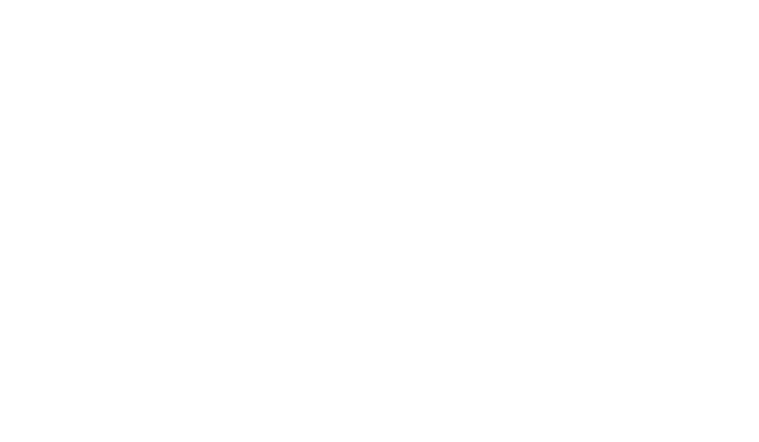
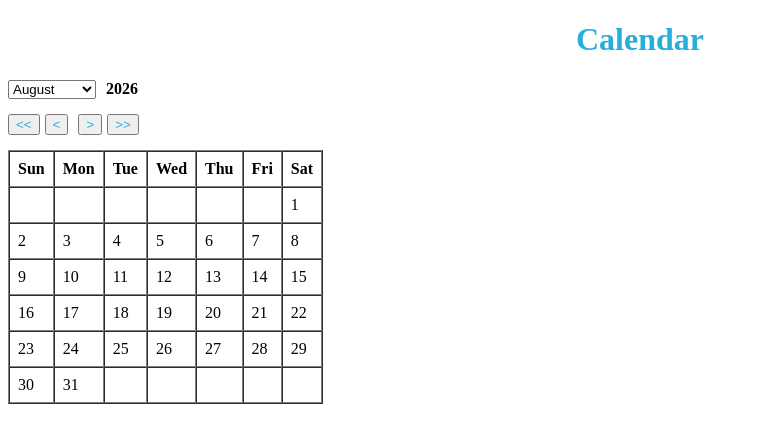
Before and after one commit to acciojob/calendar-react-ARAVINTH0022, a React app: page / in a window 1280 px wide. Shown: the whole page, without its empty margins (0-759 px from the left). Built offline with nearby package versions, Linux system fonts and the light colour scheme.

Commit message:
Implement Calendar React solution with month dropdown, double-click year edit, and nav buttons

```diff
--- a/src/components/App.js
+++ b/src/components/App.js
@@ -1,11 +1,186 @@
-import React, {Component, useState} from "react";
+import React, { useState } from "react";
 import '../styles/App.css';
 
+const MONTHS = [
+  "January", "February", "March", "April", "May", "June",
+  "July", "August", "September", "October", "November", "December"
+];
+
 const App = () => {
+  const [monthIndex, setMonthIndex] = useState(new Date().getMonth());
+  const [year, setYear] = useState(new Date().getFullYear());
+  const [isEditingYear, setIsEditingYear] = useState(false);
+  const [yearInput, setYearInput] = useState(year.toString());
+
+  const daysInMonth = new Date(year, monthIndex + 1, 0).getDate();
+  const firstDay = new Date(year, monthIndex, 1).getDay();
+
+  const handlePrevMonth = () => {
+    if (monthIndex === 0) {
+      setMonthIndex(11);
+      setYear((y) => {
+        const ny = y - 1;
+        setYearInput(ny.toString());
+        return ny;
+      });
+    } else {
+      setMonthIndex((m) => m - 1);
+    }
+  };
+
+  const handleNextMonth = () => {
+    if (monthIndex === 11) {
+      setMonthIndex(0);
+      setYear((y) => {
+        const ny = y + 1;
+        setYearInput(ny.toString());
+        return ny;
+      });
+    } else {
+      setMonthIndex((m) => m + 1);
+    }
+  };
+
+  const handlePrevYear = () => {
+    setYear((y) => {
+      const ny = y - 1;
+      setYearInput(ny.toString());
+      return ny;
+    });
+  };
+
+  const handleNextYear = () => {
+    setYear((y) => {
+      const ny = y + 1;
+      setYearInput(ny.toString());
+      return ny;
+    });
+  };
+
+  const handleMonthChange = (e) => {
+    const val = e.target.value;
+    const selected = MONTHS.indexOf(val);
+    if (selected !== -1) {
+      setMonthIndex(selected);
+    } else if (!isNaN(val)) {
+      setMonthIndex(parseInt(val, 10));
+    }
+  };
+
+  const handleYearSubmit = () => {
+    const parsed = parseInt(yearInput, 10);
+    if (!isNaN(parsed) && parsed > 0) {
+      setYear(parsed);
+    } else {
+      setYearInput(year.toString());
+    }
+    setIsEditingYear(false);
+  };
+
+  const rows = [];
+  let currentDay = 1;
+
+  for (let i = 0; i < 6; i++) {
+    const row = [];
+    for (let j = 0; j < 7; j++) {
+      if (i === 0 && j < firstDay) {
+        row.push("");
+      } else if (currentDay > daysInMonth) {
+        row.push("");
+      } else {
+        row.push(currentDay);
+        currentDay++;
+      }
+    }
+    rows.push(row);
+    if (currentDay > daysInMonth) break;
+  }
+
   return (
-    <div id="main"></div>
-  )
-}
+    <div id="main">
+      <h1 id="heading" className="header">Calendar</h1>
 
+      <div className="controls" style={{ marginBottom: "15px" }}>
+        <select
+          id="month"
+          className="month-select"
+          value={MONTHS[monthIndex]}
+          onChange={handleMonthChange}
+        >
+          {MONTHS.map((m, idx) => (
+            <option key={idx} value={m}>
+              {m}
+            </option>
+          ))}
+        </select>
+
+        {isEditingYear ? (
+          <input
+            id="year-text-box"
+            type="number"
+            value={yearInput}
+            onChange={(e) => setYearInput(e.target.value)}
+            onKeyDown={(e) => {
+              if (e.key === "Enter") handleYearSubmit();
+            }}
+            onBlur={handleYearSubmit}
+            autoFocus
+            style={{ marginLeft: "10px" }}
+          />
+        ) : (
+          <span
+            id="year"
+            className="year-val"
+            onDoubleClick={() => {
+              setYearInput(year.toString());
+              setIsEditingYear(true);
+            }}
+            style={{ cursor: "pointer", marginLeft: "10px", marginRight: "10px", fontWeight: "bold" }}
+          >
+            {year}
+          </span>
+        )}
+      </div>
+
+      <div className="nav-buttons" style={{ marginBottom: "15px" }}>
+        <button id="prev-year" onClick={handlePrevYear} style={{ marginRight: "5px" }}>
+          &lt;&lt;
+        </button>
+        <button id="prev-month" onClick={handlePrevMonth} style={{ marginRight: "10px" }}>
+          &lt;
+        </button>
+        <button id="next-month" onClick={handleNextMonth} style={{ marginRight: "5px" }}>
+          &gt;
+        </button>
+        <button id="next-year" onClick={handleNextYear}>
+          &gt;&gt;
+        </button>
+      </div>
+
+      <table id="calendar-table" border="1" cellPadding="8" cellSpacing="0">
+        <thead>
+          <tr>
+            <th>Sun</th>
+            <th>Mon</th>
+            <th>Tue</th>
+            <th>Wed</th>
+            <th>Thu</th>
+            <th>Fri</th>
+            <th>Sat</th>
+          </tr>
+        </thead>
+        <tbody>
+          {rows.map((row, rIdx) => (
+            <tr key={rIdx}>
+              {row.map((cell, cIdx) => (
+                <td key={cIdx}>{cell}</td>
+              ))}
+            </tr>
+          ))}
+        </tbody>
+      </table>
+    </div>
+  );
+};
 
 export default App;
```
Also changed, not shown: dist/index.html, dist/index_bundle.js, 1 other file.
